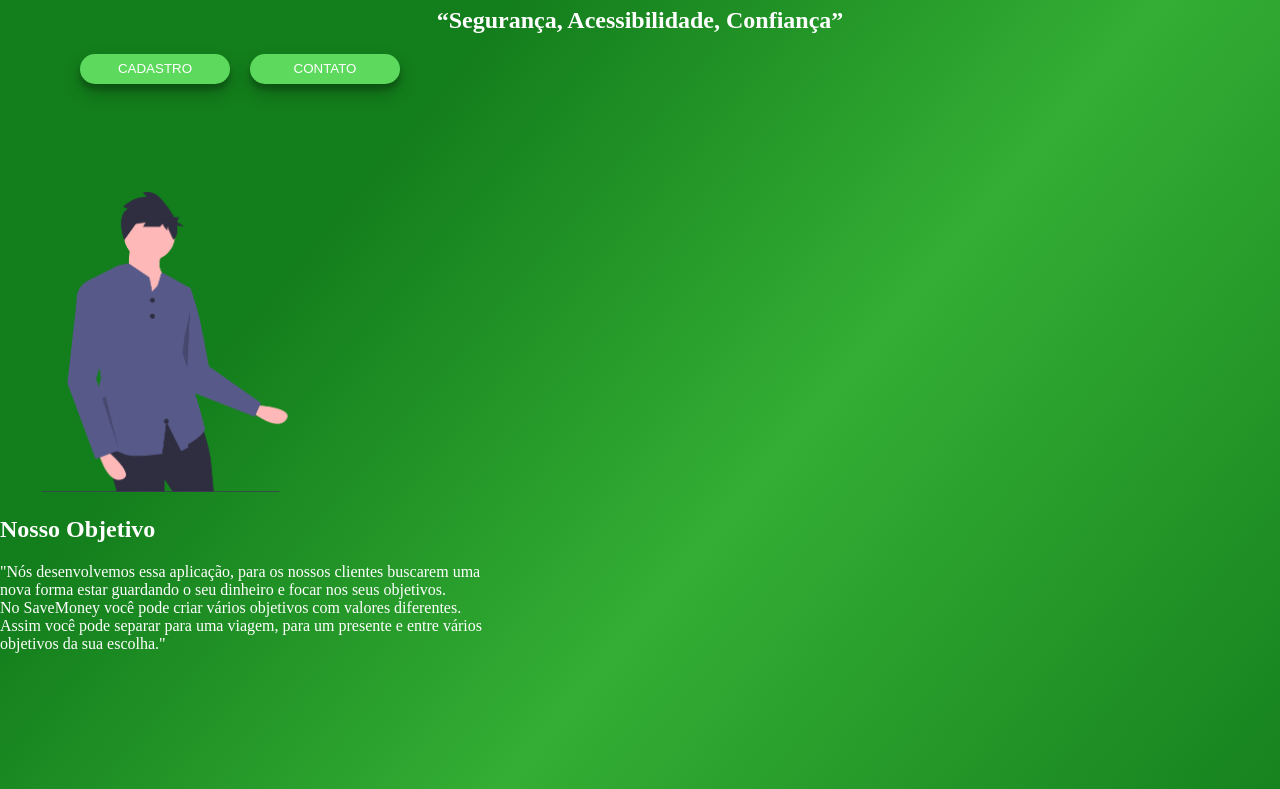
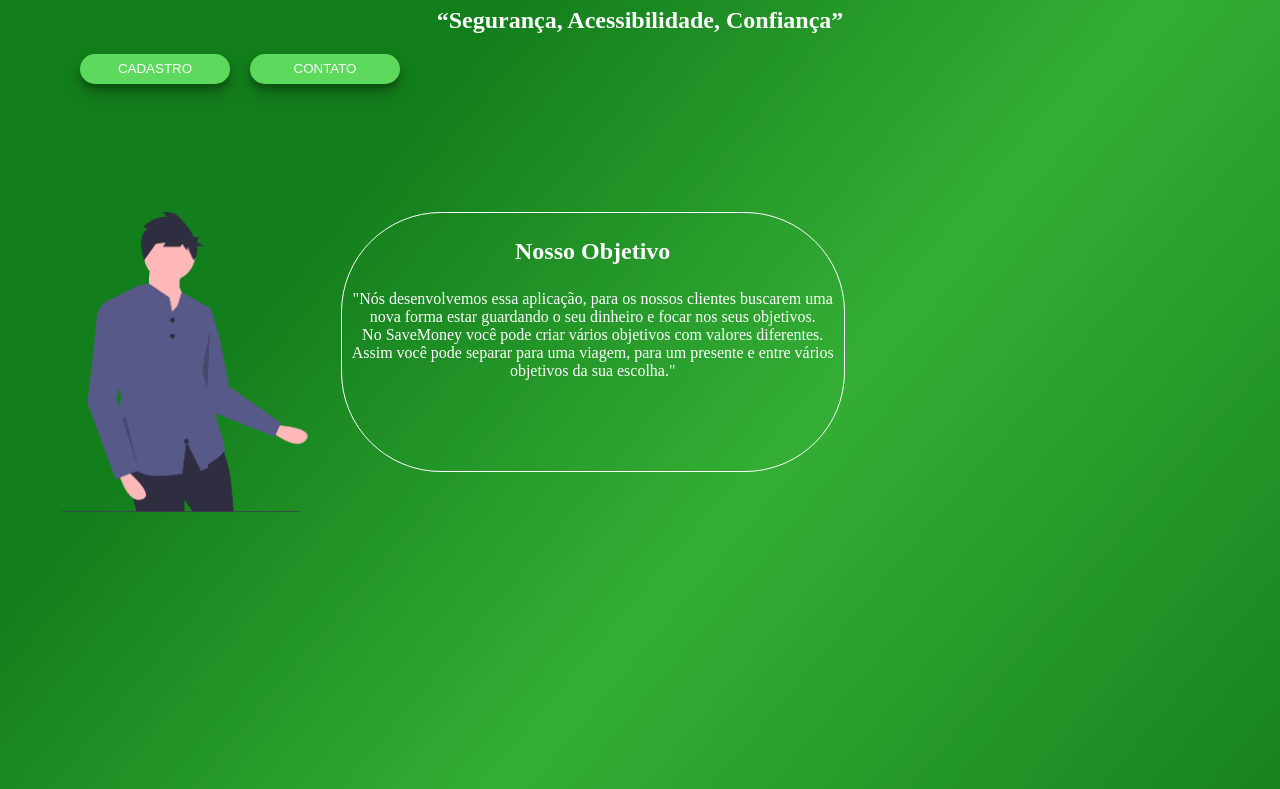
Before and after one commit to scov1no/savemoney_version_2, a plain HTML site: page app/index_2.html in a window 1280 px wide. Shown: the part 168-957 px from the top of the page. Drawn offline with Linux system fonts and the light colour scheme.

Commit message:
Nosso Objetivo

```diff
--- a/app/index_2.html
+++ b/app/index_2.html
@@ -19,6 +19,7 @@
                 <li>Início</li>
                 <li>Objetivo</li>
                 <li>Contato</li>
+                <li>Acessar</li>
             </ul>
         </div>
         <div class="item_index main_index1">
@@ -31,16 +32,15 @@
             </ul>
         </div>
         <div class="item_index main_index2">
-            <div class="img">
-                <img src="view/img/person 1.png" widht="300px" height="300px">
-            </div>
-            <div class="div_objetivos">
+            <img src="view/img/person 1.png" widht="300px" height="300px">
+            <div>
                 <h2>Nosso Objetivo</h2>
                 <p>"Nós desenvolvemos essa aplicação, para os nossos clientes buscarem
                     uma <br>nova forma estar guardando o seu dinheiro e focar nos seus objetivos.<br>
                     No  SaveMoney você pode criar vários objetivos com valores diferentes.<br>
                     Assim você pode separar para uma viagem, para um presente e entre vários<br>
                     objetivos da sua escolha."
+                </p>
             </div>
         </div>
         <div class="item_index main_index3">
--- a/app/view/style.css
+++ b/app/view/style.css
@@ -145,8 +145,19 @@ a:link{
 
 .main_index2{
     grid-area: main2;
+    display: flex;
+    padding: 20px;
 }
 
+.main_index2 div {
+    text-align: center;
+    border: 1px white solid;
+    border-radius: 100px;
+    padding: 5px;
+}
+.main_index2  p{
+    padding: 5px;
+}
 .main_index3{
     grid-area: main3;
 }
```
